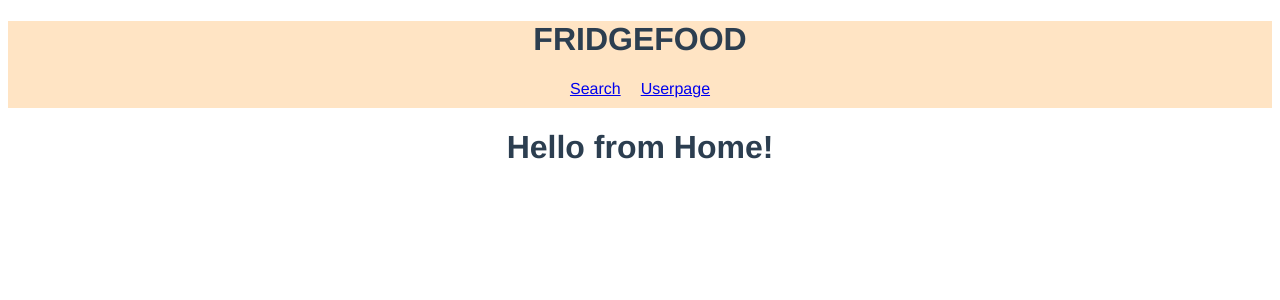
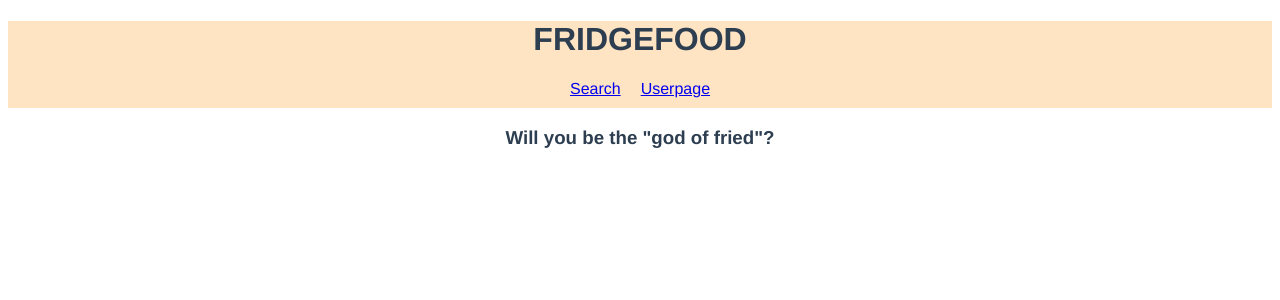
Before and after one commit to anmabler/FridgeFood, a Vue app in the folder Frontend/: page / in a window 1280 px wide. Shown: the top 300 px of the page. Built offline with nearby package versions, Linux system fonts and the light colour scheme.

Commit message:
changed text

```diff
--- a/Frontend/src/views/Home.vue
+++ b/Frontend/src/views/Home.vue
@@ -1,5 +1,5 @@
 <template>
-  <h1>Hello from Home!</h1>
+  <h3>Will you be the "god of fried"?</h3>
 </template>
 
 <script>
```
